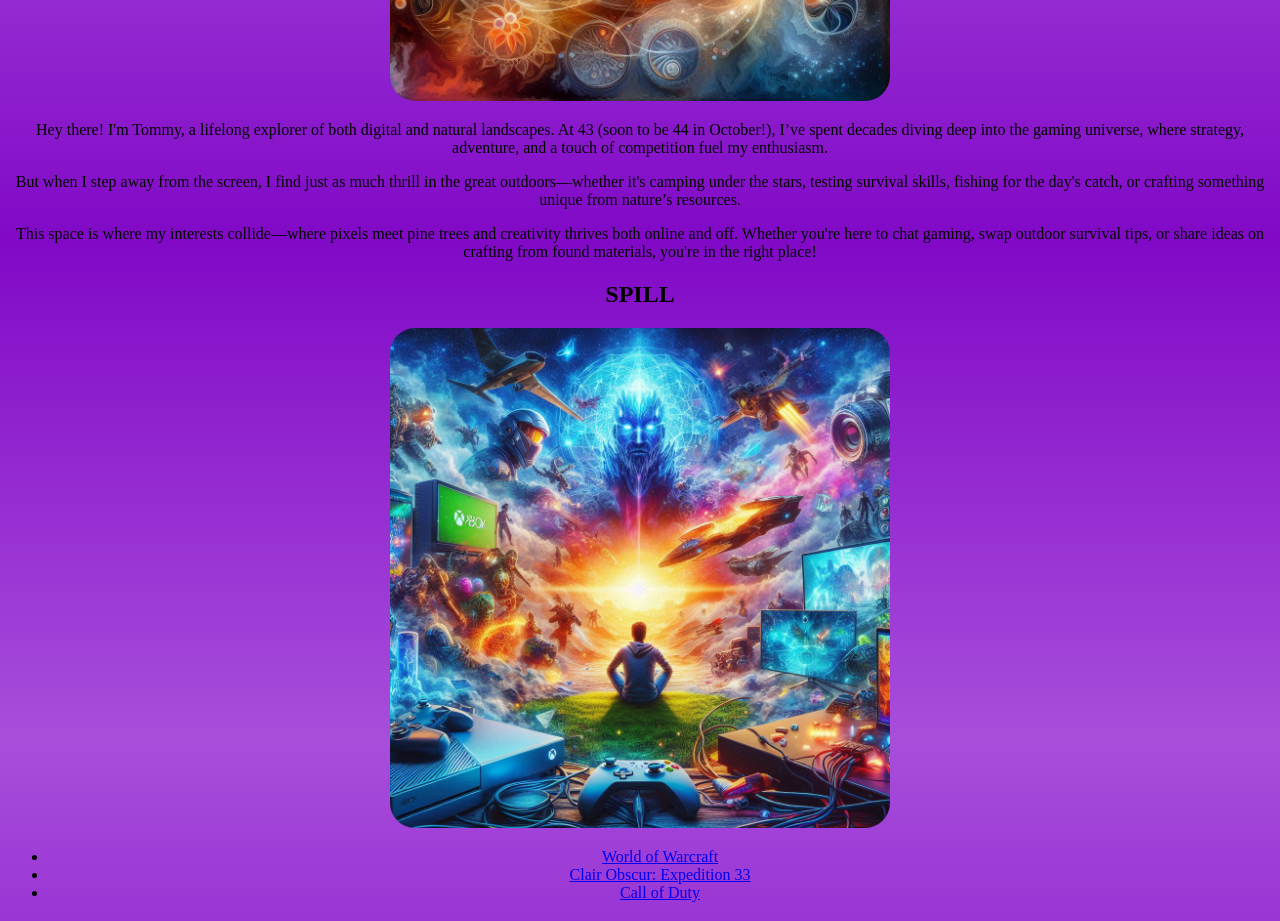
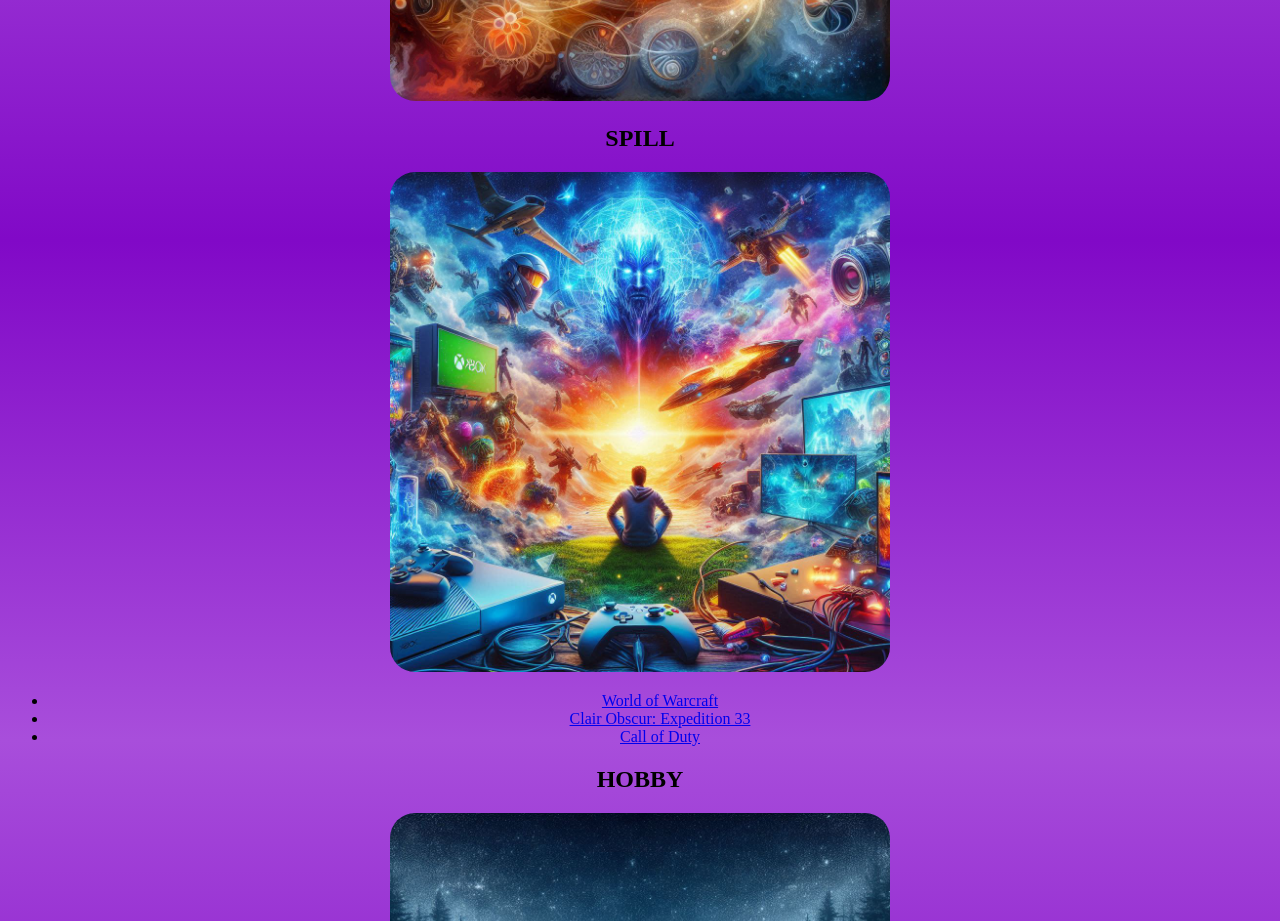
Before and after one commit to Buhuu81/Tommy-Oppgave-1-Bruk-HTML-og-CSS-sammen-29.04.2025, a website: page index.html in a window 1280 px wide. Shown: the part 2260-3181 px from the top of the page. Drawn offline with Linux system fonts and the light colour scheme; a web font is replaced by a local one.

Commit message:
Still fixing

```diff
--- a/index.html
+++ b/index.html
@@ -66,9 +66,7 @@
     <div class="section-container">
         <img src="Bilder/Familie.png" alt="FAMILIE" class="section-image">
         <div class="section-text">
-          <p>Hey there! I'm Tommy, a lifelong explorer of both digital and natural landscapes. At 43 (soon to be 44 in October!), I’ve spent decades diving deep into the gaming universe, where strategy, adventure, and a touch of competition fuel my enthusiasm.</p>
-          <p>But when I step away from the screen, I find just as much thrill in the great outdoors—whether it's camping under the stars, testing survival skills, fishing for the day's catch, or crafting something unique from nature’s resources.</p>
-          <p>This space is where my interests collide—where pixels meet pine trees and creativity thrives both online and off. Whether you're here to chat gaming, swap outdoor survival tips, or share ideas on crafting from found materials, you're in the right place!</p>
+          <p></p>
         </div>
     </div>
     </section>
```
